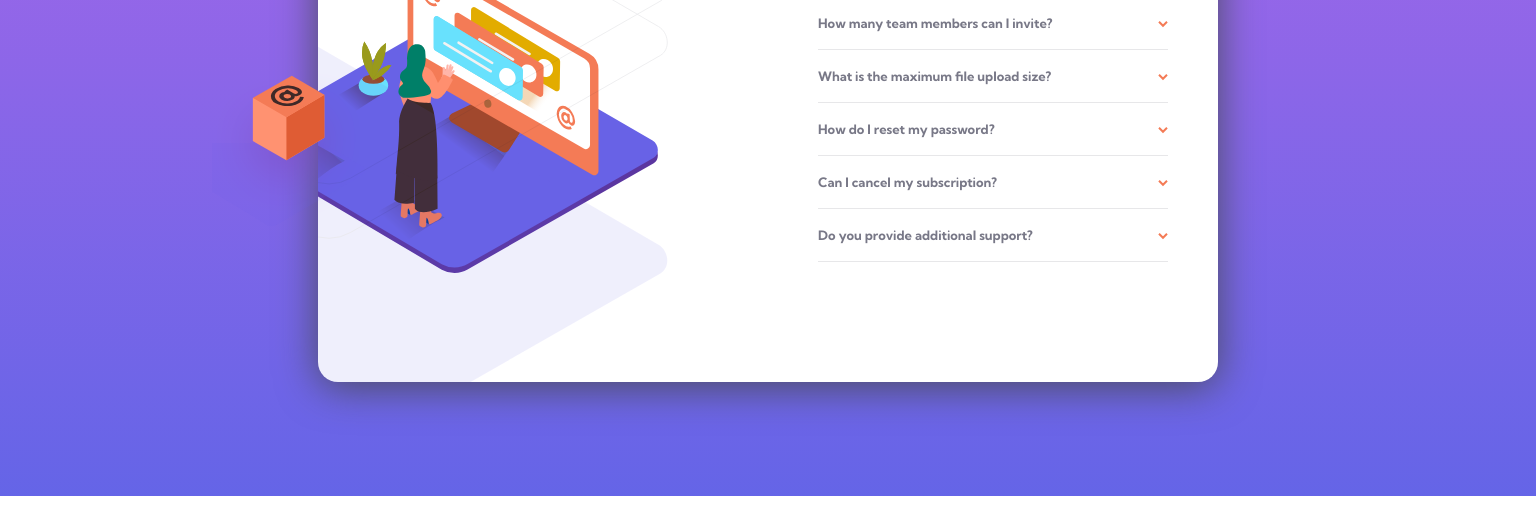
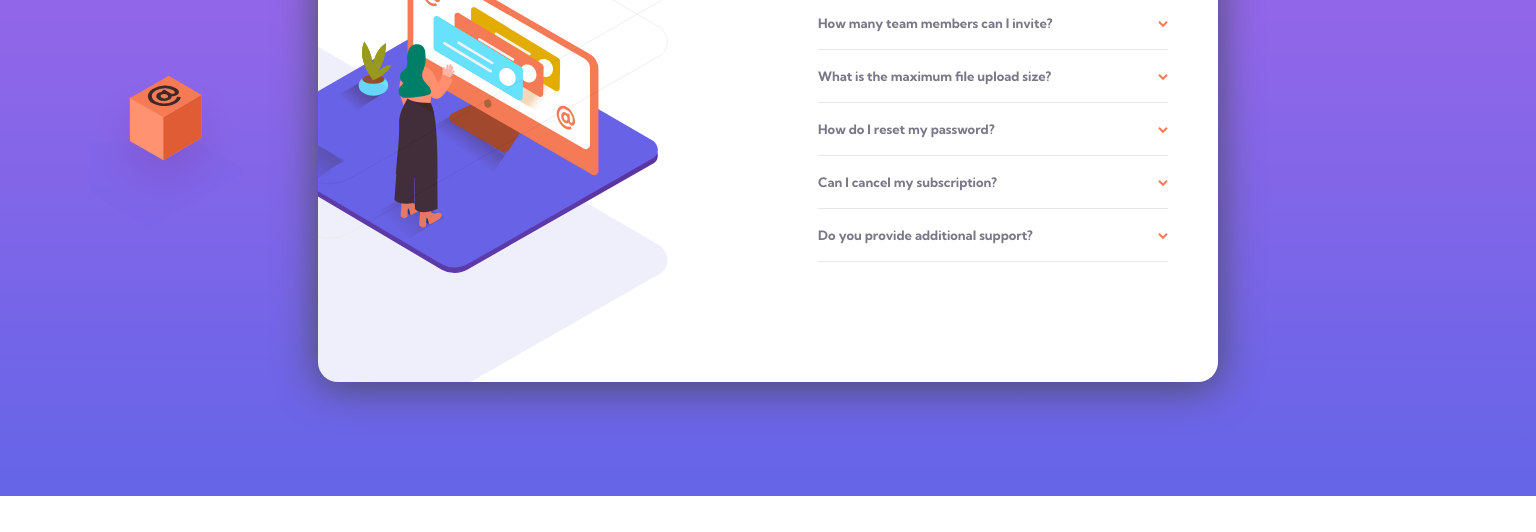
Before and after one commit to nicole-nam/accordian-card, a plain HTML site: page index.html in a window 1536 px wide. Shown: the part 304-836 px from the top of the page. Drawn offline with nearby package versions, Linux system fonts and the light colour scheme.

Commit message:
Update styles.css

```diff
--- a/css/styles.css
+++ b/css/styles.css
@@ -144,6 +144,6 @@ body {
 @media only screen and (min-width: 1440px) {
   .accordian-card::before {
     transform: scale(0.8, 0.8);
-    right: 75%;
+    right: 83%;
   }
 }
```
